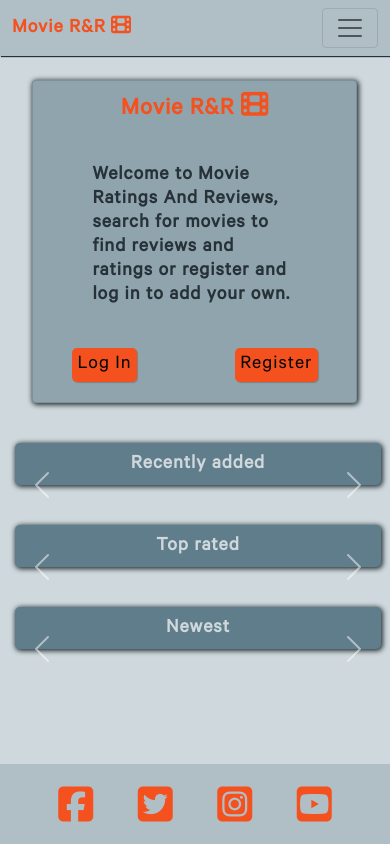
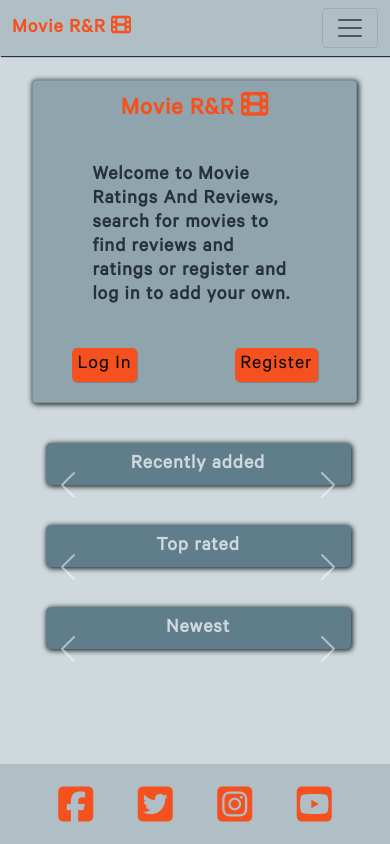
Before and after one commit to davidlidebrandt/milestone-project-3, a Flask app: page / in a window 390 px wide. Run offline with Flask 2, Linux system fonts and the light colour scheme; data that the repository does not hold is empty; some libraries are stand-ins or nearby versions.

Commit message:
Resize carousels on small screens

```diff
--- a/templates/editreview.html
+++ b/templates/editreview.html
@@ -64,7 +64,7 @@ Edit review
 
 <div class="row top-mg-20">
 <div class="col-12 no-padding">
-<div class="card">
+<div class="card review-card">
   <div class="card-header">
     Edit Your Review
   </div>
--- a/templates/index.html
+++ b/templates/index.html
@@ -40,7 +40,7 @@ Home
 <div class="row center-div">
 <!--Bootstrap carousels-->
 
-<div class="carousel-wrapper col-12 offset-1 col-md-3 offset-md-0">
+<div class="carousel-wrapper col-10 offset-1 col-md-3 offset-md-0">
 <h5 class="carousel-h5 top-mg-10">Recently added</h5>
 <div id="carouselExampleFade3" class="carousel slide carousel-fade" data-bs-ride="carousel">
   <div class="carousel-inner">
@@ -74,7 +74,7 @@ Home
   </a>
 </div>
 </div>
-<div class="carousel-wrapper col-12 offset-1 col-md-3 offset-md-0">
+<div class="carousel-wrapper col-10 offset-1 col-md-3 offset-md-0">
 <h5 class="carousel-h5 top-mg-10">Top rated</h5>
 <div id="carouselExampleFade" class="carousel slide carousel-fade" data-bs-ride="carousel">
   <div class="carousel-inner">
@@ -109,7 +109,7 @@ Home
 </div>
 </div>
 
-<div class="carousel-wrapper col-12 offset-1 col-md-3 offset-md-0">
+<div class="carousel-wrapper col-10 offset-1 col-md-3 offset-md-0">
 <h5 class="carousel-h5 top-mg-10">Newest</h5>
 <div id="carouselExampleFade2" class="carousel slide carousel-fade" data-bs-ride="carousel">
   <div class="carousel-inner">
```
Also changed, not shown: README.md.
